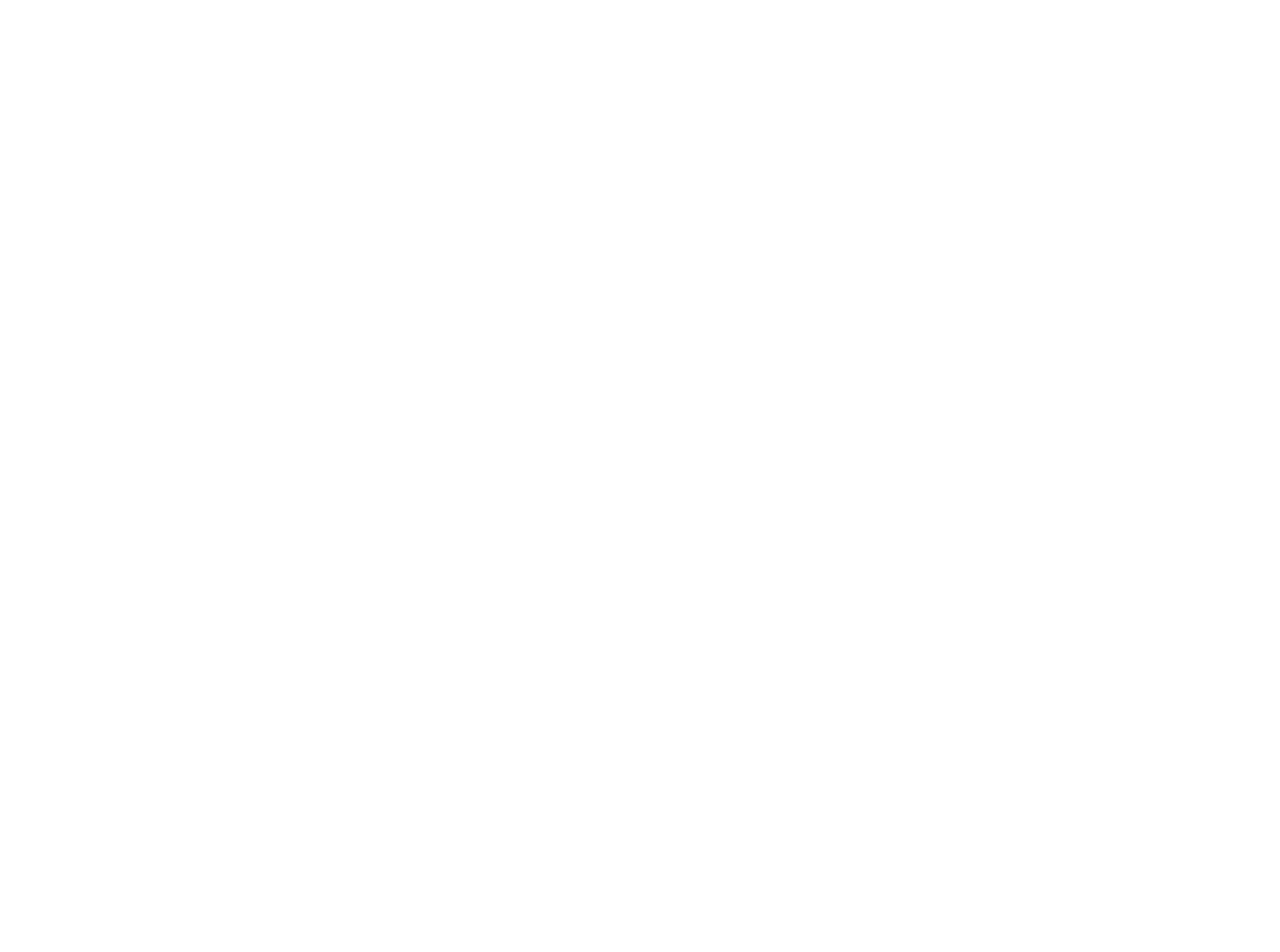
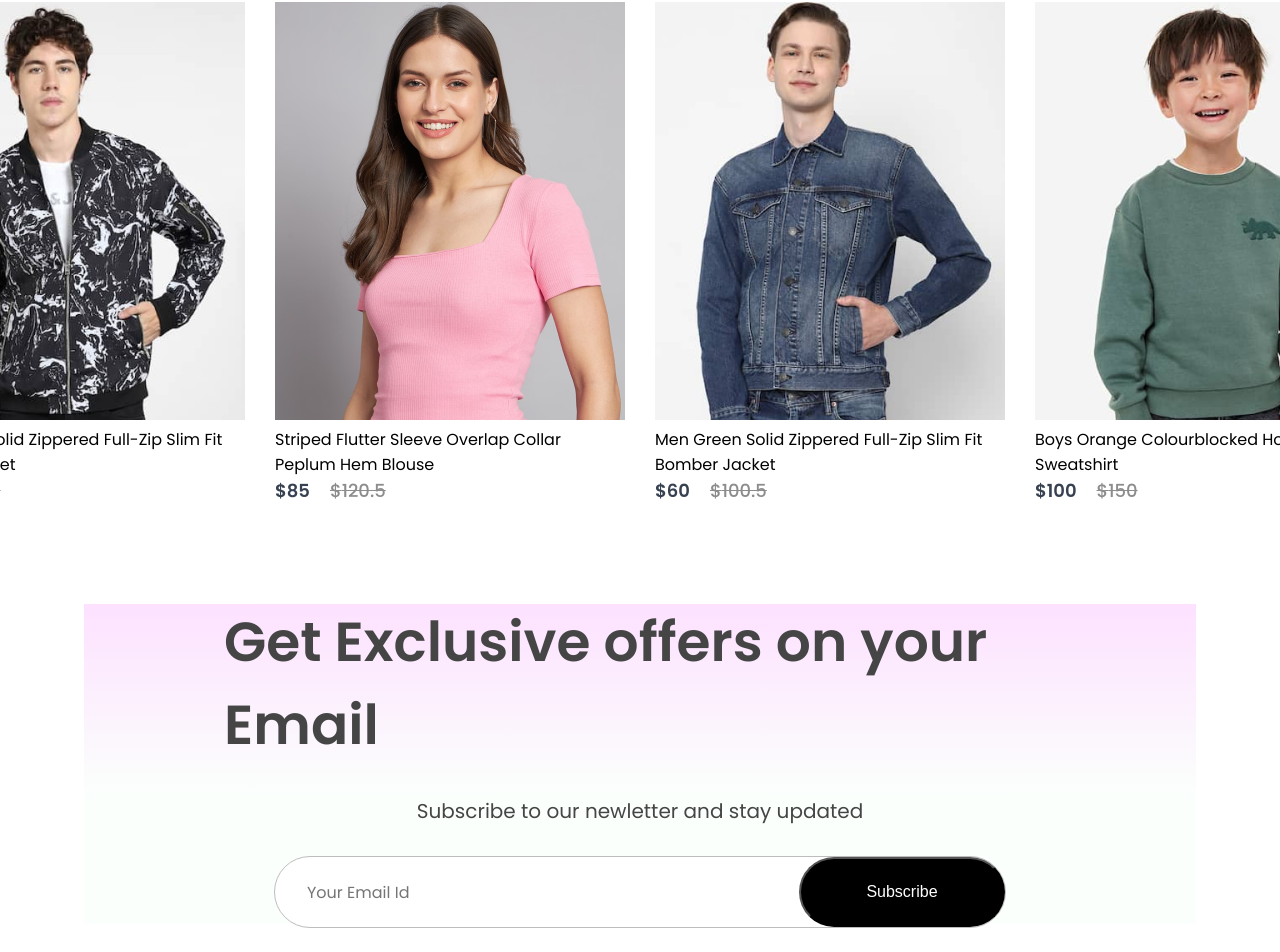
Before and after one commit to Apeksha-P/Ecommerce-Website, a React (Create React App) app in the folder frontend/: page / in a window 1280 px wide. Shown: the part 2950-3902 px from the top of the page. Before the commit the page ends 2247 px from the top, so only its background shows below. Built offline with nearby package versions, Linux system fonts and the light colour scheme.

Commit message:
Create News latter page

```diff
--- /dev/null
+++ b/frontend/src/Components/NewCollections/NewCollections.css
@@ -0,0 +1,24 @@
+.new-collections{
+    display: flex;
+    flex-direction: column;
+    align-items: center;
+    gap: 20px;
+    margin-bottom: 100px;
+}
+.new-collections h1{
+    color: #171717;
+    font-size: 50px;
+    font-weight: 600;
+}
+.new-collections hr{
+    width: 200px;
+    height: 6px;
+    border-radius: 10px;
+    background: #252525;
+}
+.collections{
+    display: grid;
+    grid-template-columns: 1fr 1fr 1fr 1fr;
+    margin-top: 50px;
+    gap: 30px;
+}
--- /dev/null
+++ b/frontend/src/Components/NewCollections/NewCollections.jsx
@@ -0,0 +1,20 @@
+import React from 'react'
+import './NewCollections.css'
+import new_collections from "../Assets/new_collections"
+import Item from "../Item/Item";
+
+const NewCollections = () => {
+  return (
+    <div className='new-collections'>
+      <h1>NEW COLLECTIONS</h1>
+      <hr />
+      <div className="collections">
+        {new_collections.map((item,i)=>{
+          return <Item key={i} id={item.id} name={item.name} image={item.image} new_price={item.new_price} old_price={item.old_price} />
+        })}
+      </div>
+    </div>
+  )
+}
+
+export default NewCollections
--- /dev/null
+++ b/frontend/src/Components/NewsLatter/NewsLatter.css
@@ -0,0 +1,50 @@
+.newsletter{
+    width: 65%;
+    height: 40vh;
+    display: flex;
+    flex-direction: column;
+    align-items: center;
+    justify-content: center;
+    margin: auto;
+    padding: 0px 140px;
+    margin-bottom: 150px;
+    gap: 30px;
+    background: linear-gradient(180deg,#fde1ff 0%,#e1ffea22 60%);
+}
+.newsletter h1{
+    color: #454545;
+    font-size: 55px;
+    font-weight: 600;
+}
+.newsletter p{
+    color: #454545;
+    font-size: 20px;
+}
+.newsletter div{
+    display: flex;
+    align-items: center;
+    justify-content: space-between;
+    background: white;
+    width: 730px;
+    height: 70px;
+    border-radius: 80px;
+    border: 1px solid #bebdbd;
+}
+.newsletter input{
+    width: 500px;
+    margin-left: 30px;
+    border: none;
+    outline: none;
+    color: #616161;
+    font-family: Poppins;
+    font-size: 16px;
+}
+.newsletter div button{
+    width: 210px;
+    height: 70px;
+    border-radius: 80px;
+    background: black;
+    color: white;
+    font-size: 16px;
+    cursor: pointer;
+}
--- /dev/null
+++ b/frontend/src/Components/NewsLatter/NewsLatter.jsx
@@ -0,0 +1,17 @@
+import React from 'react'
+import './NewsLatter.css'
+
+const NewsLatter = () => {
+  return (
+    <div className='newsletter'>
+        <h1>Get Exclusive offers on your Email</h1>
+        <p>Subscribe to our newletter and stay updated</p>
+        <div>
+            <input type="email" placeholder="Your Email Id" />
+            <button>Subscribe</button>
+        </div>
+    </div>
+  )
+}
+
+export default NewsLatter
--- a/frontend/src/Pages/Shop.jsx
+++ b/frontend/src/Pages/Shop.jsx
@@ -2,6 +2,8 @@
 import Hero from '../Components/Hero/Hero'
 import Popular from "../Components/Popular/Popular";
 import Offers from '../Components/Offers/Offers';
+import NewCollections from '../Components/NewCollections/NewCollections';
+import NewsLatter from '../Components/NewsLatter/NewsLatter';
 
 const Shop = () => {
   return (
@@ -9,6 +11,8 @@
         <Hero/>
         <Popular />
         <Offers />
+        <NewCollections />
+        <NewsLatter />
     </div>
   )
 }
```
